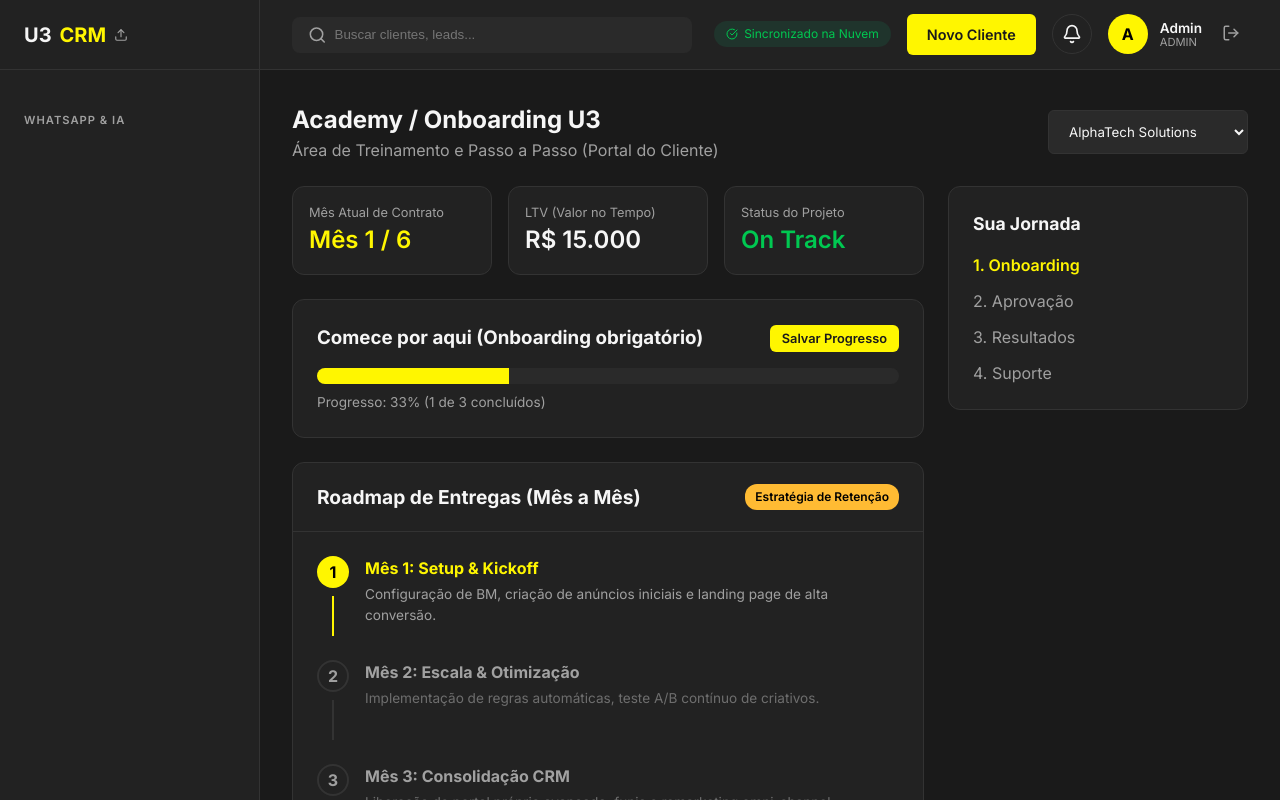
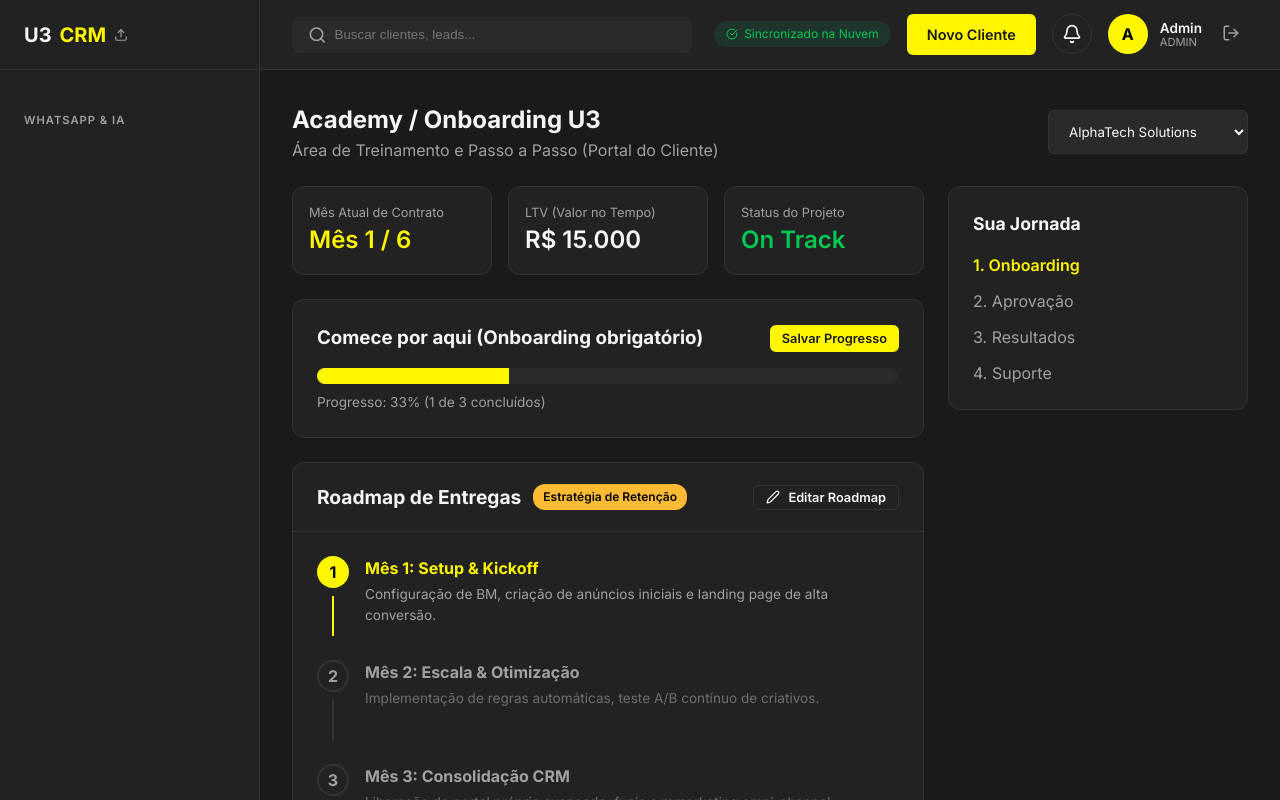
Before and after one commit to devu3company-stack/saas-u3company, a React (Vite) app: page /academy in a window 1280 px wide. Built offline with nearby package versions, Linux system fonts and the light colour scheme.

Commit message:
feat: editable client roadmap, fix dashboard lead counter zero state, and dynamic meet links

```diff
--- a/src/pages/Academy.jsx
+++ b/src/pages/Academy.jsx
@@ -1,8 +1,45 @@
-import { useState } from 'react';
-import { Target, MessageCircle, Calendar } from 'lucide-react';
+import { useState, useEffect } from 'react';
+import { Target, MessageCircle, Calendar, Edit2, Save, Trash2, Plus } from 'lucide-react';
 
 const Academy = () => {
-    const [selectedClient, setSelectedClient] = useState('AlphaTech Solutions');
+    const defaultClients = JSON.parse(localStorage.getItem('u3_clients') || '[]');
+    const initialClient = defaultClients.length > 0 ? defaultClients[0].name : 'AlphaTech Solutions';
+    const [selectedClient, setSelectedClient] = useState(initialClient);
+    const [isEditingRoadmap, setIsEditingRoadmap] = useState(false);
+
+    const defaultRoadmap = [
+        { id: 1, title: 'Setup & Kickoff', desc: 'Configuração de BM, criação de anúncios iniciais e landing page de alta conversão.', active: true },
+        { id: 2, title: 'Escala & Otimização', desc: 'Implementação de regras automáticas, teste A/B contínuo de criativos.', active: false },
+        { id: 3, title: 'Consolidação CRM', desc: 'Liberação de portal próprio avançado, funis e remarketing omni-channel.', active: false }
+    ];
+
+    const [roadmaps, setRoadmaps] = useState(() => {
+        return JSON.parse(localStorage.getItem('u3_roadmaps') || '{}');
+    });
+
+    const currentRoadmap = roadmaps[selectedClient] || defaultRoadmap;
+
+    const saveRoadmap = (updatedRoadmap) => {
+        const newRoadmaps = { ...roadmaps, [selectedClient]: updatedRoadmap };
+        setRoadmaps(newRoadmaps);
+        localStorage.setItem('u3_roadmaps', JSON.stringify(newRoadmaps));
+    };
+
+    const handleUpdateStep = (index, field, value) => {
+        const updated = [...currentRoadmap];
+        updated[index] = { ...updated[index], [field]: value };
+        saveRoadmap(updated);
+    };
+
+    const handleAddStep = () => {
+        const updated = [...currentRoadmap, { id: Date.now(), title: 'Nova Etapa', desc: 'Descrição da etapa...', active: false }];
+        saveRoadmap(updated);
+    };
+
+    const handleRemoveStep = (index) => {
+        const updated = currentRoadmap.filter((_, i) => i !== index);
+        saveRoadmap(updated);
+    };
 
     return (
         <div>
@@ -64,45 +101,55 @@ const Academy = () => {
 
                     {/* Timeline de Entregas por Mês */}
                     <div className="card" style={{ marginBottom: 24, padding: 0 }}>
-                        <div style={{ padding: '20px 24px', borderBottom: '1px solid var(--border-color)', display: 'flex', justifyContent: 'space-between', alignItems: 'center' }}>
-                            <h3 style={{ fontSize: '1.2rem', margin: 0 }}>Roadmap de Entregas (Mês a Mês)</h3>
-                            <span className="badge" style={{ backgroundColor: 'var(--warning)', color: 'black' }}>Estratégia de Retenção</span>
+                        <div style={{ padding: '20px 24px', borderBottom: '1px solid var(--border-color)', display: 'flex', justifyContent: 'space-between', alignItems: 'center', flexWrap: 'wrap', gap: 12 }}>
+                            <div style={{ display: 'flex', alignItems: 'center', gap: 12 }}>
+                                <h3 style={{ fontSize: '1.2rem', margin: 0 }}>Roadmap de Entregas</h3>
+                                <span className="badge" style={{ backgroundColor: 'var(--warning)', color: 'black' }}>Estratégia de Retenção</span>
+                            </div>
+                            <button className="btn btn-outline" onClick={() => setIsEditingRoadmap(!isEditingRoadmap)} style={{ padding: '4px 12px', fontSize: '0.8rem', display: 'flex', gap: 8, alignItems: 'center' }}>
+                                {isEditingRoadmap ? <><Save size={14} /> Concluir Edição</> : <><Edit2 size={14} /> Editar Roadmap</>}
+                            </button>
                         </div>
                         <div style={{ padding: 24 }}>
-                            {/* Mês 1 */}
-                            <div style={{ display: 'flex', gap: 16, marginBottom: 24 }}>
-                                <div style={{ display: 'flex', flexDirection: 'column', alignItems: 'center' }}>
-                                    <div style={{ width: 32, height: 32, borderRadius: '50%', backgroundColor: 'var(--accent-color)', color: 'black', display: 'flex', alignItems: 'center', justifyContent: 'center', fontWeight: 'bold' }}>1</div>
-                                    <div style={{ width: 2, height: 40, backgroundColor: 'var(--accent-color)', marginTop: 8 }}></div>
+                            {currentRoadmap.map((step, index) => (
+                                <div key={step.id} style={{ display: 'flex', gap: 16, marginBottom: index === currentRoadmap.length - 1 ? 0 : 24 }}>
+                                    <div style={{ display: 'flex', flexDirection: 'column', alignItems: 'center' }}>
+                                        <div style={{ width: 32, height: 32, borderRadius: '50%', backgroundColor: step.active ? 'var(--accent-color)' : 'transparent', border: step.active ? 'none' : '2px solid var(--border-color)', color: step.active ? 'black' : 'var(--text-muted)', display: 'flex', alignItems: 'center', justifyContent: 'center', fontWeight: 'bold' }}>
+                                            {index + 1}
+                                        </div>
+                                        {index < currentRoadmap.length - 1 && (
+                                            <div style={{ width: 2, height: '100%', minHeight: 40, backgroundColor: step.active ? 'var(--accent-color)' : 'var(--border-color)', marginTop: 8, flex: 1 }}></div>
+                                        )}
+                                    </div>
+                                    <div style={{ opacity: step.active ? 1 : 0.6, flex: 1 }}>
+                                        {isEditingRoadmap ? (
+                                            <div style={{ display: 'flex', flexDirection: 'column', gap: 8 }}>
+                                                <div style={{ display: 'flex', gap: 8, alignItems: 'center' }}>
+                                                    <input type="text" className="form-control" value={step.title} onChange={e => handleUpdateStep(index, 'title', e.target.value)} style={{ padding: '4px 8px', fontSize: '0.9rem' }} />
+                                                    <label style={{ display: 'flex', alignItems: 'center', gap: 4, fontSize: '0.8rem', cursor: 'pointer' }}>
+                                                        <input type="checkbox" checked={step.active} onChange={e => handleUpdateStep(index, 'active', e.target.checked)} />
+                                                        Ativo
+                                                    </label>
+                                                    <button onClick={() => handleRemoveStep(index)} style={{ color: 'var(--danger)', padding: 4 }}><Trash2 size={16} /></button>
+                                                </div>
+                                                <textarea className="form-control" value={step.desc} onChange={e => handleUpdateStep(index, 'desc', e.target.value)} style={{ padding: '4px 8px', fontSize: '0.85rem', minHeight: 60 }} />
+                                            </div>
+                                        ) : (
+                                            <>
+                                                <h4 style={{ margin: '0 0 4px', color: step.active ? 'var(--accent-color)' : 'var(--text-main)' }}>Mês {index + 1}: {step.title}</h4>
+                                                <p style={{ margin: 0, fontSize: '0.85rem', color: 'var(--text-muted)' }}>{step.desc}</p>
+                                            </>
+                                        )}
+                                    </div>
                                 </div>
-                                <div>
-                                    <h4 style={{ margin: '0 0 4px', color: 'var(--accent-color)' }}>Mês 1: Setup & Kickoff</h4>
-                                    <p style={{ margin: 0, fontSize: '0.85rem', color: 'var(--text-muted)' }}>Configuração de BM, criação de anúncios iniciais e landing page de alta conversão.</p>
+                            ))}
+                            {isEditingRoadmap && (
+                                <div style={{ marginTop: 24, textAlign: 'center' }}>
+                                    <button className="btn btn-outline" onClick={handleAddStep} style={{ display: 'flex', alignItems: 'center', gap: 8, margin: '0 auto' }}>
+                                        <Plus size={16} /> Adicionar Mês / Etapa
+                                    </button>
                                 </div>
-                            </div>
-
-                            {/* Mês 2 */}
-                            <div style={{ display: 'flex', gap: 16, marginBottom: 24 }}>
-                                <div style={{ display: 'flex', flexDirection: 'column', alignItems: 'center' }}>
-                                    <div style={{ width: 32, height: 32, borderRadius: '50%', backgroundColor: 'transparent', border: '2px solid var(--border-color)', color: 'var(--text-muted)', display: 'flex', alignItems: 'center', justifyContent: 'center', fontWeight: 'bold' }}>2</div>
-                                    <div style={{ width: 2, height: 40, backgroundColor: 'var(--border-color)', marginTop: 8 }}></div>
-                                </div>
-                                <div style={{ opacity: 0.6 }}>
-                                    <h4 style={{ margin: '0 0 4px', color: 'var(--text-main)' }}>Mês 2: Escala & Otimização</h4>
-                                    <p style={{ margin: 0, fontSize: '0.85rem', color: 'var(--text-muted)' }}>Implementação de regras automáticas, teste A/B contínuo de criativos.</p>
-                                </div>
-                            </div>
-
-                            {/* Mês 3 */}
-                            <div style={{ display: 'flex', gap: 16 }}>
-                                <div style={{ display: 'flex', flexDirection: 'column', alignItems: 'center' }}>
-                                    <div style={{ width: 32, height: 32, borderRadius: '50%', backgroundColor: 'transparent', border: '2px solid var(--border-color)', color: 'var(--text-muted)', display: 'flex', alignItems: 'center', justifyContent: 'center', fontWeight: 'bold' }}>3</div>
-                                </div>
-                                <div style={{ opacity: 0.6 }}>
-                                    <h4 style={{ margin: '0 0 4px', color: 'var(--text-main)' }}>Mês 3: Consolidação CRM</h4>
-                                    <p style={{ margin: 0, fontSize: '0.85rem', color: 'var(--text-muted)' }}>Liberação de portal próprio avançado, funis e remarketing omni-channel.</p>
-                                </div>
-                            </div>
+                            )}
                         </div>
                     </div>
                 </div>
--- a/src/pages/Dashboard.jsx
+++ b/src/pages/Dashboard.jsx
@@ -7,8 +7,13 @@ const Dashboard = () => {
     const [tasksCount, setTasksCount] = useState({ pendentes: 0, atrasadas: 0, lista: [] });
 
     useEffect(() => {
-        const savedLeads = JSON.parse(localStorage.getItem('u3_leads') || '[]');
-        setLeadsCount(savedLeads.filter(l => l.status === 'Novo').length);
+        const savedLeadsStr = localStorage.getItem('u3_leads');
+        if (savedLeadsStr) {
+            const savedLeads = JSON.parse(savedLeadsStr);
+            setLeadsCount(savedLeads.filter(l => l.status === 'Novo').length);
+        } else {
+            setLeadsCount(12); // Mock inicial se não tiver nada
+        }
 
         const savedTasks = JSON.parse(localStorage.getItem('u3_tarefas') || '[]');
         const pendentes = savedTasks.filter(t => t.status === 'pendente' || t.status === 'em_andamento').length;
@@ -63,7 +68,7 @@ const Dashboard = () => {
                         Novos Leads
                         <Users size={18} color="var(--accent-color)" />
                     </div>
-                    <div className="card-value" style={{ fontSize: '1.8rem', marginTop: 8 }}>{leadsCount || 12}</div>
+                    <div className="card-value" style={{ fontSize: '1.8rem', marginTop: 8 }}>{leadsCount}</div>
                     <div style={{ marginTop: 8, fontSize: '0.8rem', display: 'flex', alignItems: 'center', gap: 4, color: 'var(--success)' }}>
                         <ArrowUpRight size={14} /> Dinâmico via CRM
                     </div>
```
Also changed, not shown: src/pages/Meetings.jsx (+24 -10 lines).
